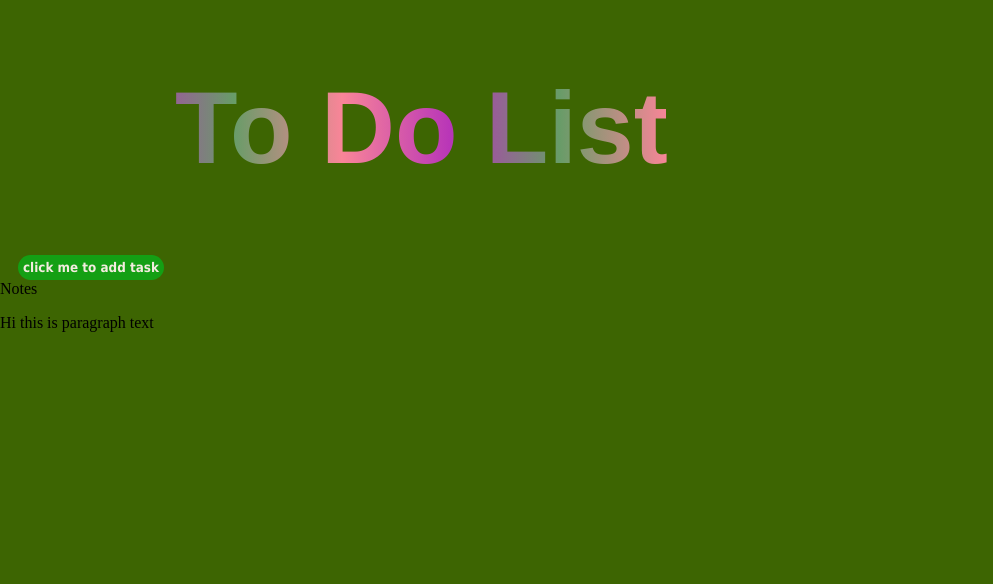
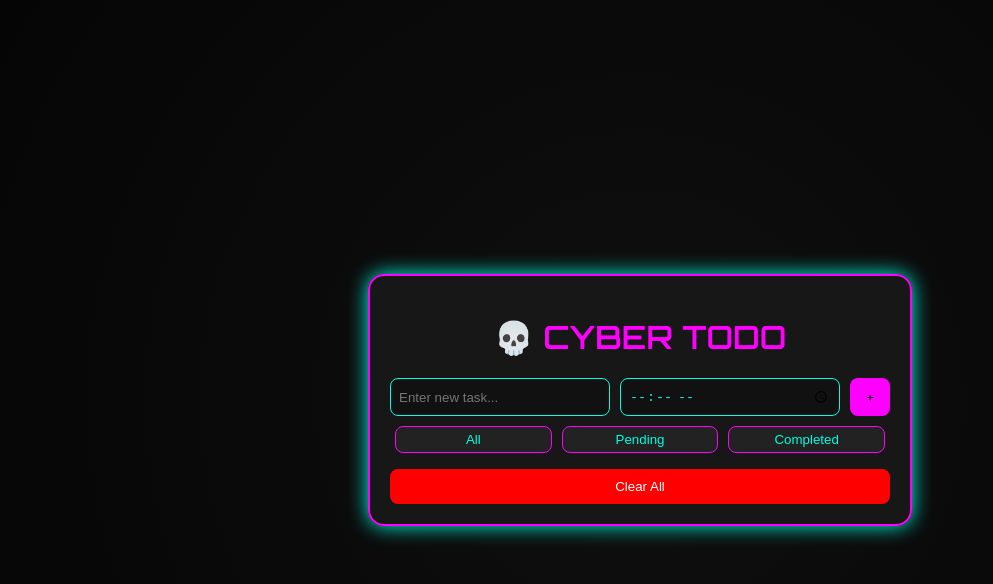
Before and after one commit to Fatyoda3/ToDo, a plain HTML site: page index.html in a window 1280 px wide. Shown: the whole page, without its empty margins (0-993 px from the left). Drawn offline with Linux system fonts and the light colour scheme; a web font is replaced by a local one.

Commit message:
hello I am fixing my old stuff and now I am fixing my old todo now

```diff
--- a/index.html
+++ b/index.html
@@ -2,28 +2,26 @@
 <html lang="en">
 <head>
   <meta charset="UTF-8" />
-		<meta name="viewport" content="width=device-width, initial-scale=1.0" />
+  <meta name="viewport" content="width=device-width, initial-scale=1.0"/>
+  <title>Cyberpunk To-Do</title>
   <link rel="stylesheet" href="style.css" />
-		<link rel="shortcut icon" href="#" type="image/x-icon" />
   <script src="script.js" defer></script>
-		<title>To Do list</title>
 </head>
 <body>
-		<div class="main">
-			<div class="head">
-				<h1><strong>To Do List</strong></h1>
+  <div class="container">
+    <h1>💀 CYBER TODO</h1>
+    <div class="new-task">
+      <input type="text" id="taskInput" placeholder="Enter new task..." />
+      <input type="time" id="taskTime" />
+      <button onclick="addTask()">+</button>
     </div>
-
-			<ul class="task">
-
-			</ul>
+    <div class="filters">
+      <button onclick="filterTasks('all')">All</button>
+      <button onclick="filterTasks('pending')">Pending</button>
+      <button onclick="filterTasks('completed')">Completed</button>
     </div>
-        <button onclick='createTask()'>click me to add task</button>
-		<aside>
-			<label>Notes</label>
-			<p>Hi this is paragraph text</p>
-		</aside>
-
-
+    <ul id="taskList"></ul>
+    <button class="clear-btn" onclick="clearAll()">Clear All</button>
+  </div>
 </body>
 </html>
--- a/script.js
+++ b/script.js
@@ -1,40 +1,71 @@
-const body = document.body;
-let items = document.querySelector(".task");
+const taskList = document.getElementById("taskList");
+let tasks = JSON.parse(localStorage.getItem("tasks")) || [];
 
-//console.log(items.firstElementChild);
-//const createTask = document.createElement("button");
-//createTask.innerText = "click me to add task";
-//body.appendChild(createTask);
+function saveTasks() {
+  localStorage.setItem("tasks", JSON.stringify(tasks));
+}
 
-function createTask() {
-	//create a list element
-	let e = document.createElement("li");
-	//add a input field in it
-	e.appendChild(document.createElement("input"));
-	//create and append two buttons
-	let del = document.createElement("button"),
-		edit = document.createElement("button"),
-		ok = document.createElement("button");
+function addTask() {
+  const text = document.getElementById("taskInput").value.trim();
+  const time = document.getElementById("taskTime").value;
+  if (!text) return;
 
-	e.append(del, edit, ok);
+  tasks.push({ text, time, completed: false });
+  saveTasks();
+  renderTasks();
+  document.getElementById("taskInput").value = "";
+  document.getElementById("taskTime").value = "";
+}
 
-	del.innerText = "Remove";
-	edit.innerText = "Edit";
-	ok.innerHTML = "&#x2713;";
+function toggleComplete(index) {
+  tasks[index].completed = !tasks[index].completed;
+  saveTasks();
+  renderTasks();
+}
 
-	ok.addEventListener("click", () => {
-		e.querySelector("input").readOnly = true;
-	});
+function deleteTask(index) {
+  tasks.splice(index, 1);
+  saveTasks();
+  renderTasks();
+}
 
-	del.addEventListener("click", () => {
-		e.querySelector("input").placeholder = "enter something";
-		e.querySelector("input").value = "";
-		e.querySelector("input").readOnly = false;
-	});
+function clearAll() {
+  tasks = [];
+  saveTasks();
+  renderTasks();
+}
 
-	edit.addEventListener("click", () => {
-		e.querySelector("input").readOnly = false;
-	});
+function filterTasks(type) {
+  renderTasks(type);
+}
 
-	items.appendChild(e);
+function renderTasks(filter = "all") {
+  taskList.innerHTML = "";
+
+  tasks.forEach((task, i) => {
+    if (filter === "completed" && !task.completed) return;
+    if (filter === "pending" && task.completed) return;
+
+    const li = document.createElement("li");
+    li.className = "task" + (task.completed ? " done" : "");
+
+    const label = document.createElement("label");
+    label.innerText = `${task.text} ${task.time ? `⏰ ${task.time}` : ""}`;
+
+    const checkbox = document.createElement("input");
+    checkbox.type = "checkbox";
+    checkbox.checked = task.completed;
+    checkbox.onchange = () => toggleComplete(i);
+
+    const del = document.createElement("button");
+    del.innerText = "✖";
+    del.onclick = () => deleteTask(i);
+
+    li.appendChild(checkbox);
+    li.appendChild(label);
+    li.appendChild(del);
+    taskList.appendChild(li);
+  });
 }
+
+renderTasks();
--- a/style.css
+++ b/style.css
@@ -1,118 +1,117 @@
-@import url("https://fonts.googleapis.com/css2?family=Salsa&display=swap");
+@import url("https://fonts.googleapis.com/css2?family=Orbitron:wght@600&display=swap");
 
 body {
-	margin: 0;
-	padding: 0;
-    background-color: rgb(61, 101, 2);
+  margin: 0;
+  padding: 0;
+  background: radial-gradient(circle, #0f0f0f, #050505);
+  font-family: 'Orbitron', sans-serif;
+  color: #00ffe5;
+  display: flex;
+  justify-content: center;
+  align-items: center;
+  height: 100vh;
 }
 
-@keyframes pulse {
-	from {
-		background-image: -webkit-linear-gradient(
-			right,
-			rgb(249, 133, 152),
-			rgb(104, 156, 104),
-			rgb(184, 53, 184)
-		);
-	}
-
-	to {
-		background-image: -webkit-linear-gradient(
-			right,
-			rgb(135, 12, 33),
-			rgb(1, 106, 1),
-			rgb(105, 7, 105)
-		);
-	}
+.container {
+  width: 90%;
+  max-width: 500px;
+  background: rgba(25, 25, 25, 0.9);
+  padding: 20px;
+  border: 2px solid #ff00ff;
+  box-shadow: 0 0 20px #00ffe5;
+  border-radius: 16px;
 }
 
-.head {
-    padding-left: 50px;
-    margin-left: 125px;
-	width: fit-content;
-	font-family: "Salsa", Arial, Helvetica;
+h1 {
+  text-align: center;
+  color: #ff00ff;
+}
 
-	background-image: -webkit-linear-gradient(
-		right,
-		rgb(249, 133, 152),
-		rgb(104, 156, 104),
-		rgb(184, 53, 184),
-		rgb(249, 133, 152),
-		rgb(104, 156, 104),
-		rgb(184, 53, 184)
-	);
-	font-weight: bolder;
-	font-size: 4vw;
+.new-task {
+  display: flex;
+  gap: 10px;
+  margin-bottom: 10px;
+}
 
-	background-clip: text;
-	color: transparent;
+.new-task input[type="text"], .new-task input[type="time"] {
+  flex: 1;
+  padding: 8px;
+  background: #111;
+  border: 1px solid #00ffe5;
+  color: #00ffe5;
+  border-radius: 8px;
+}
 
-	text-align: center;
+.new-task button {
+  background: #ff00ff;
+  color: black;
+  border: none;
+  padding: 10px 16px;
+  border-radius: 8px;
+  cursor: pointer;
+  transition: 0.2s ease;
 }
-/* .main {
-	display: flex;
-	justify-content: center;
-	align-items: center;
-	border: 1px solid red;
-} */
+.new-task button:hover {
+  box-shadow: 0 0 10px #00ffe5;
+}
+
+ul {
+  list-style: none;
+  padding: 0;
+}
 
 .task {
-	list-style-type: none;
+  display: flex;
+  justify-content: space-between;
+  align-items: center;
+  background: #1a1a1a;
+  padding: 10px;
+  border: 1px solid #00ffe5;
+  border-radius: 10px;
+  margin-bottom: 10px;
 }
 
-.task li {
-	border: 2px solid salmon;
-	border-radius: 28px;
-	text-align: center;
-
-	padding: 18px;
-	transition: all 0.3s ease-in-out;
-    margin: 50px 22px 20px 12px;
+.task.done {
+  text-decoration: line-through;
+  opacity: 0.5;
 }
 
-.task li:hover {
-	cursor: pointer;
-
-	color: green;
-	background-color: rgb(110, 23, 38);
+.task input[type="checkbox"] {
+  transform: scale(1.5);
 }
 
-.task li:not(:hover) {
-	background-color: pink;
+.filters {
+  display: flex;
+  justify-content: space-between;
+  margin-bottom: 15px;
+}
+.filters button {
+  flex: 1;
+  margin: 0 5px;
+  background-color: #222;
+  color: #00ffe5;
+  border: 1px solid #ff00ff;
+  padding: 5px;
+  border-radius: 8px;
+  cursor: pointer;
+}
+.filters button:hover {
+  background-color: #ff00ff;
+  color: black;
 }
 
-.task li > input {
-	cursor: pointer;
+.clear-btn {
+  width: 100%;
+  background-color: red;
+  color: white;
+  padding: 10px;
+  border: none;
+  border-radius: 8px;
+  cursor: pointer;
 }
 
-button {
-	border: none;
-	background-color: rgb(20, 159, 20);
-	margin-left: 18px;
-
-    font-weight: bolder;
-    color:rgb(243, 236, 223);
-    font-family: 'Tahoma';
-    border-radius: 25px;
-    padding: 5px;
-    transition: all 0.2s cubic-bezier(0.6, 0.04, 0.98, 0.335);
+@media screen and (max-width: 500px) {
+  .new-task {
+    flex-direction: column;
+  }
 }
-
-
-button:hover{
-    box-shadow: 5px 5px 12px greenyellow;
-}
-
-input {
-    border:none;
-    background-color: pink;
-    border-radius: 72px;
-    box-shadow: 2px 3px 4px rgb(126, 2, 23);
-    width :225px;
-    min-height: 30px;
-    max-height: 55px;
-    border-top-left-radius: 1px;
-
-    border-top-right-radius: 1px;
-    text-align: center;
-}
```
Lines whose indentation alone changed are shown as unchanged.
